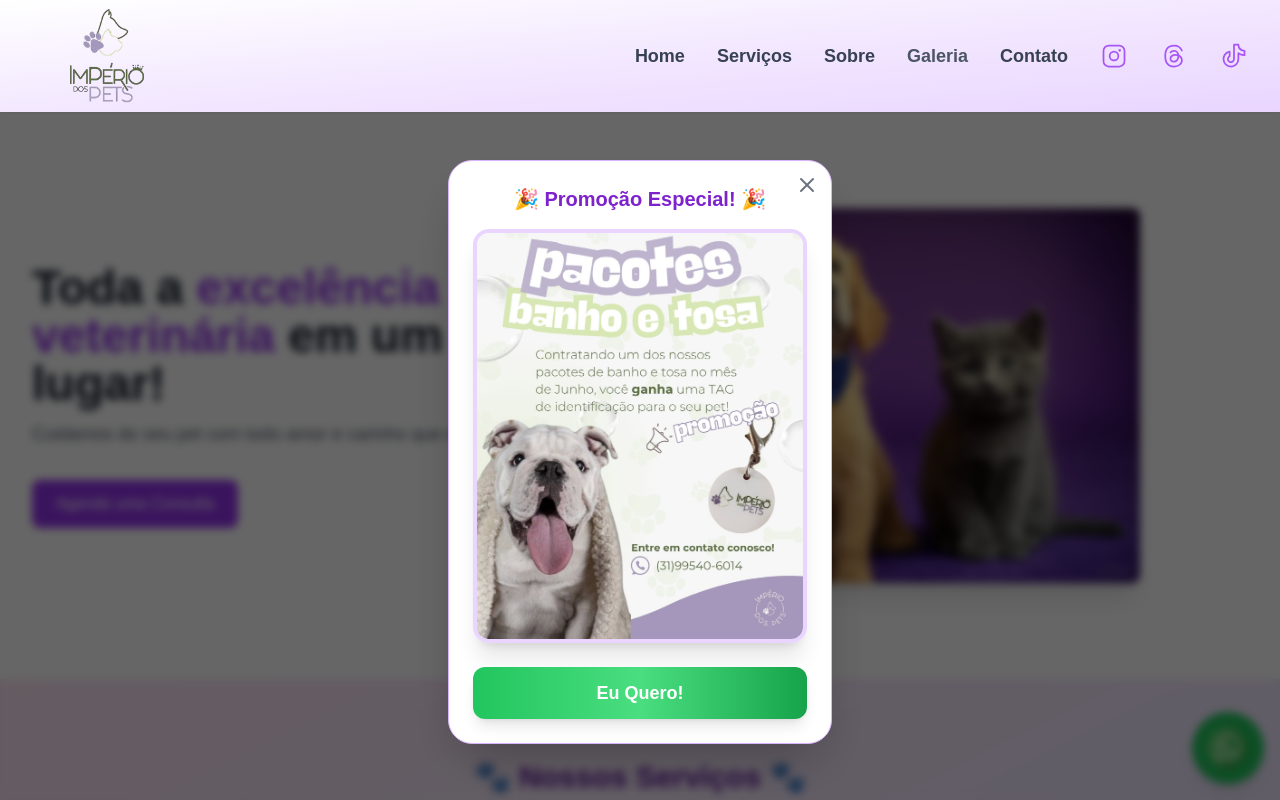
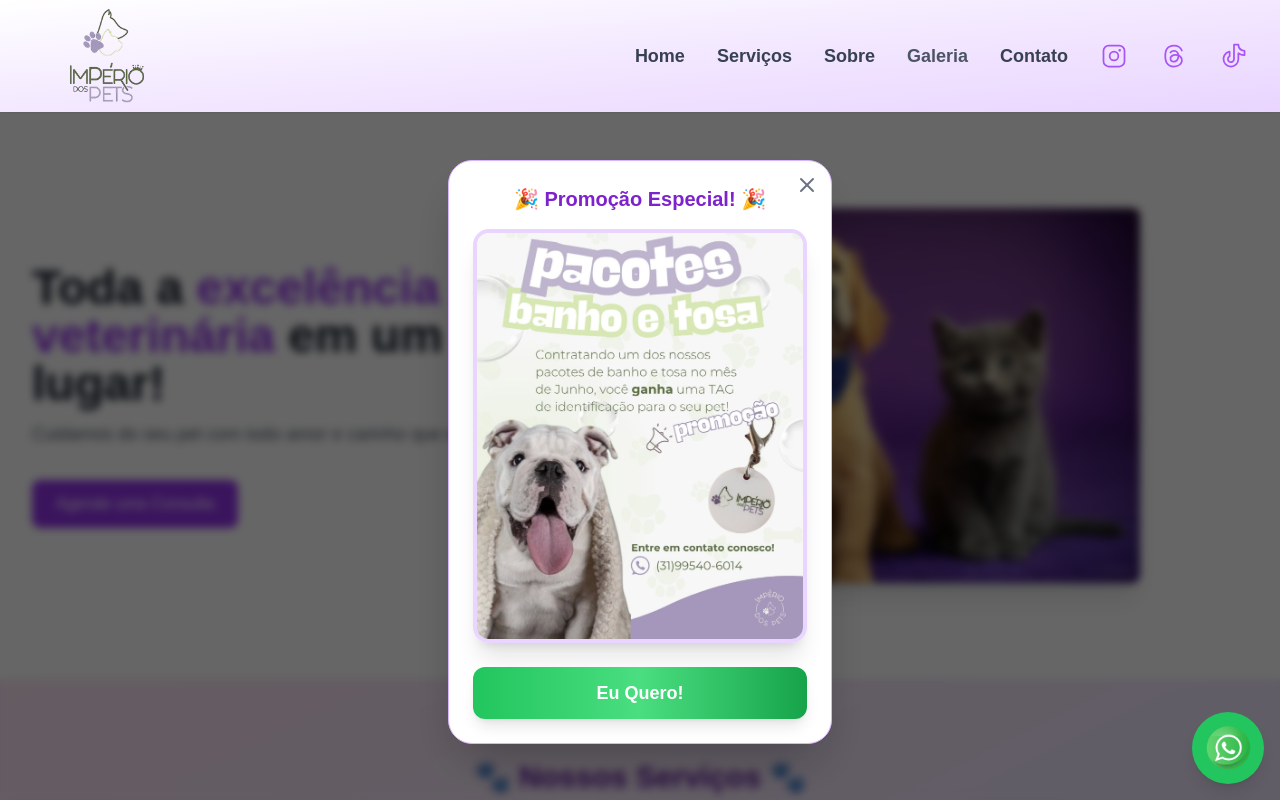
Before and after one commit to BernardoPiresMascarenhas/Site-Imperio-Dos-Pets-, a Next.js app: page / in a window 1280 px wide. Shown: the top 800 px of the page. Built offline with nearby package versions, Linux system fonts and the light colour scheme.

Commit message:
chore: wpp button

```diff
--- a/src/app/page.tsx
+++ b/src/app/page.tsx
@@ -124,7 +124,7 @@
         href="https://wa.me/553195306014?text=Olá,%20gostaria%20de%20agendar%20uma%20consulta."
         target="_blank"
         rel="noopener noreferrer"
-        className="fixed bottom-4 right-4 bg-green-500 p-3 rounded-full shadow-lg hover:bg-green-600 transition-transform duration-300 ease-in-out hover:scale-110"
+        className="fixed bottom-4 right-4 bg-green-500 p-3 rounded-full shadow-lg hover:bg-green-600 transition-transform duration-300 ease-in-out hover:scale-110 z-50"
       >
         <Image
           src="/whatsapp.png"
```
